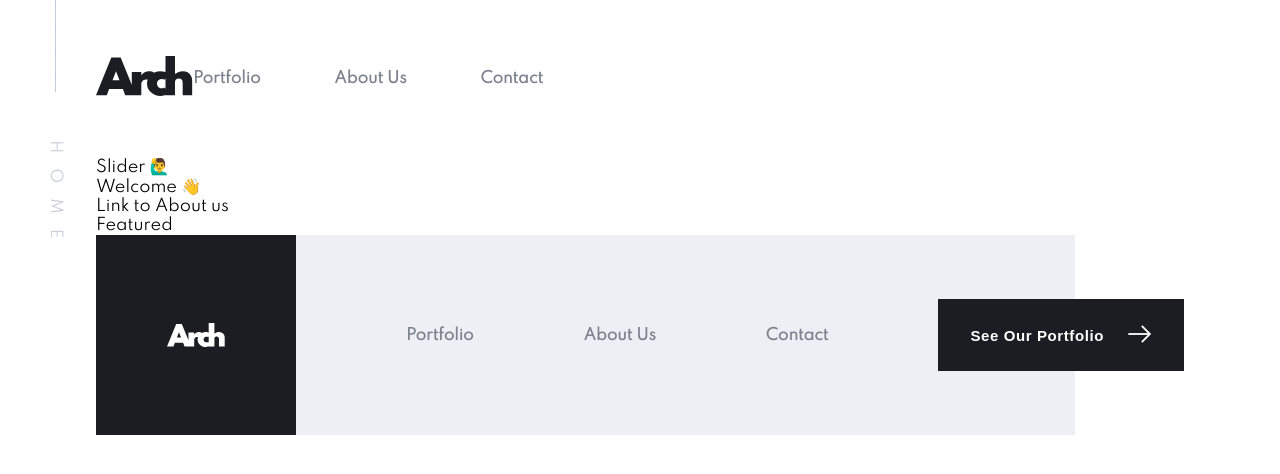
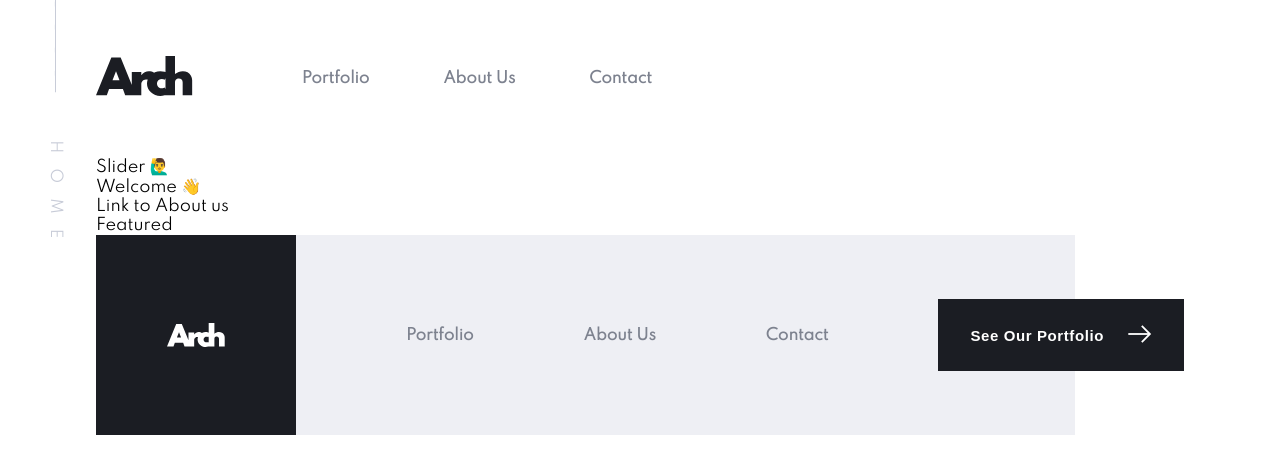
Before and after one commit to qb-rivkyb/arch-studio, a Next.js app: page / in a window 1280 px wide. Shown: the top 474 px of the page. Built offline with nearby package versions, Linux system fonts and the light colour scheme.

Commit message:
fix header padding

```diff
--- a/components/layout/Header/index.jsx
+++ b/components/layout/Header/index.jsx
@@ -9,10 +9,8 @@ export default function Header() {
   return (
     <>
       <div css={s.navigation}>
-        <Link href="/">
-          <span css={s.logo}>
-            <Image src="/logo.svg" alt="logo" width="97" height="40" />
-          </span>
+        <Link href="/" css={s.logo}>
+          <Image src="/logo.svg" alt="logo" width="97" height="40" />
         </Link>
         <div css={s.navItems}>
           <Link href="/portfolio">
```
